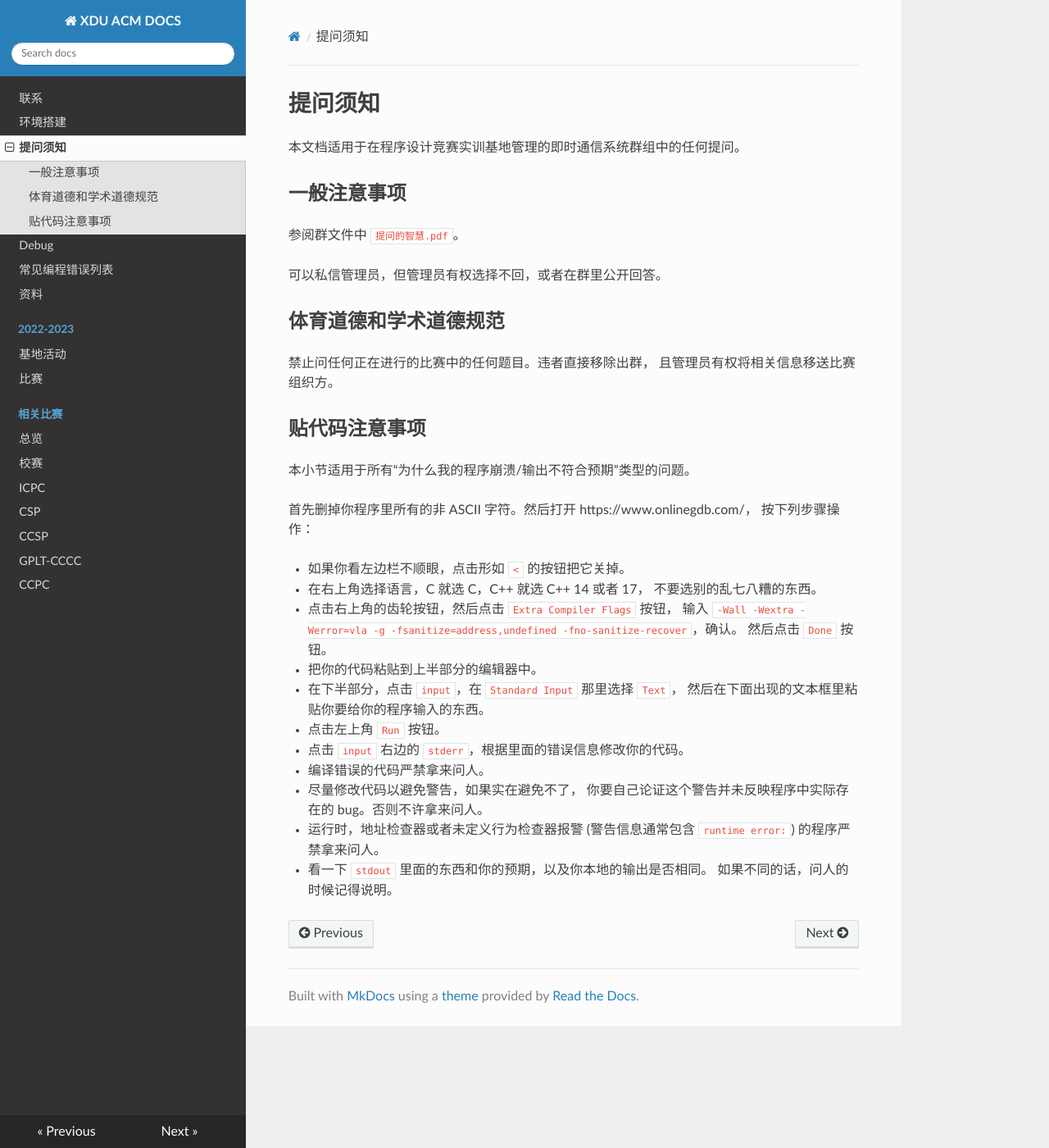
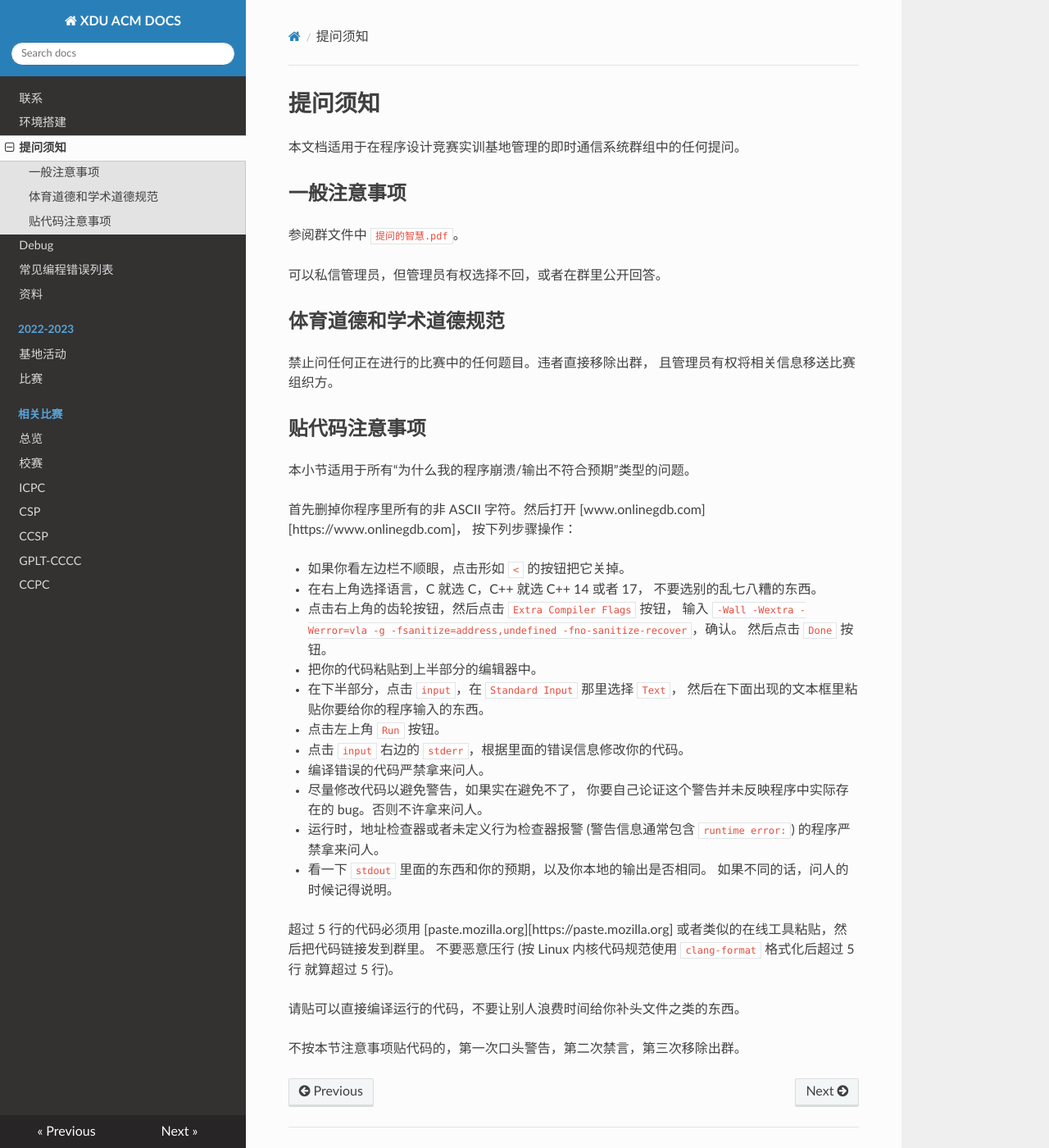
Before and after one commit to xdu-icpc/docs, an MkDocs documentation site: the page built from docs/ask-question.md, in a window 1280 px wide and 1400 px high. Shown: the whole window at 82% size. Built offline with MkDocs 1.6.1, drawn with Linux system fonts in a browser that asks for light colours; nearby versions of some CDN libraries.

Commit message:
add mozilla pastebin to ask-question

```diff
--- a/docs/ask-question.md
+++ b/docs/ask-question.md
@@ -17,7 +17,8 @@
 
 本小节适用于所有“为什么我的程序崩溃/输出不符合预期”类型的问题。
 
-首先删掉你程序里所有的非 ASCII 字符。然后打开 https://www.onlinegdb.com/，
+首先删掉你程序里所有的非 ASCII 字符。然后打开
+[www.onlinegdb.com][https://www.onlinegdb.com]，
 按下列步骤操作：
 
 - 如果你看左边栏不顺眼，点击形如 `<` 的按钮把它关掉。
@@ -31,10 +32,19 @@
 然后在下面出现的文本框里粘贴你要给你的程序输入的东西。
 - 点击左上角 `Run` 按钮。
 - 点击 `input` 右边的 `stderr`，根据里面的错误信息修改你的代码。
-  - 编译错误的代码严禁拿来问人。
-  - 尽量修改代码以避免警告，如果实在避免不了，
+  + 编译错误的代码严禁拿来问人。
+  + 尽量修改代码以避免警告，如果实在避免不了，
   你要自己论证这个警告并未反映程序中实际存在的 bug。否则不许拿来问人。
-  - 运行时，地址检查器或者未定义行为检查器报警 (警告信息通常包含
+  + 运行时，地址检查器或者未定义行为检查器报警 (警告信息通常包含
   `runtime error:`) 的程序严禁拿来问人。
 - 看一下 `stdout` 里面的东西和你的预期，以及你本地的输出是否相同。
 如果不同的话，问人的时候记得说明。
+
+超过 5 行的代码必须用 [paste.mozilla.org][https://paste.mozilla.org]
+或者类似的在线工具粘贴，然后把代码链接发到群里。
+不要恶意压行 (按 Linux 内核代码规范使用 `clang-format` 格式化后超过 5 行
+就算超过 5 行)。
+
+请贴可以直接编译运行的代码，不要让别人浪费时间给你补头文件之类的东西。
+
+不按本节注意事项贴代码的，第一次口头警告，第二次禁言，第三次移除出群。
```
